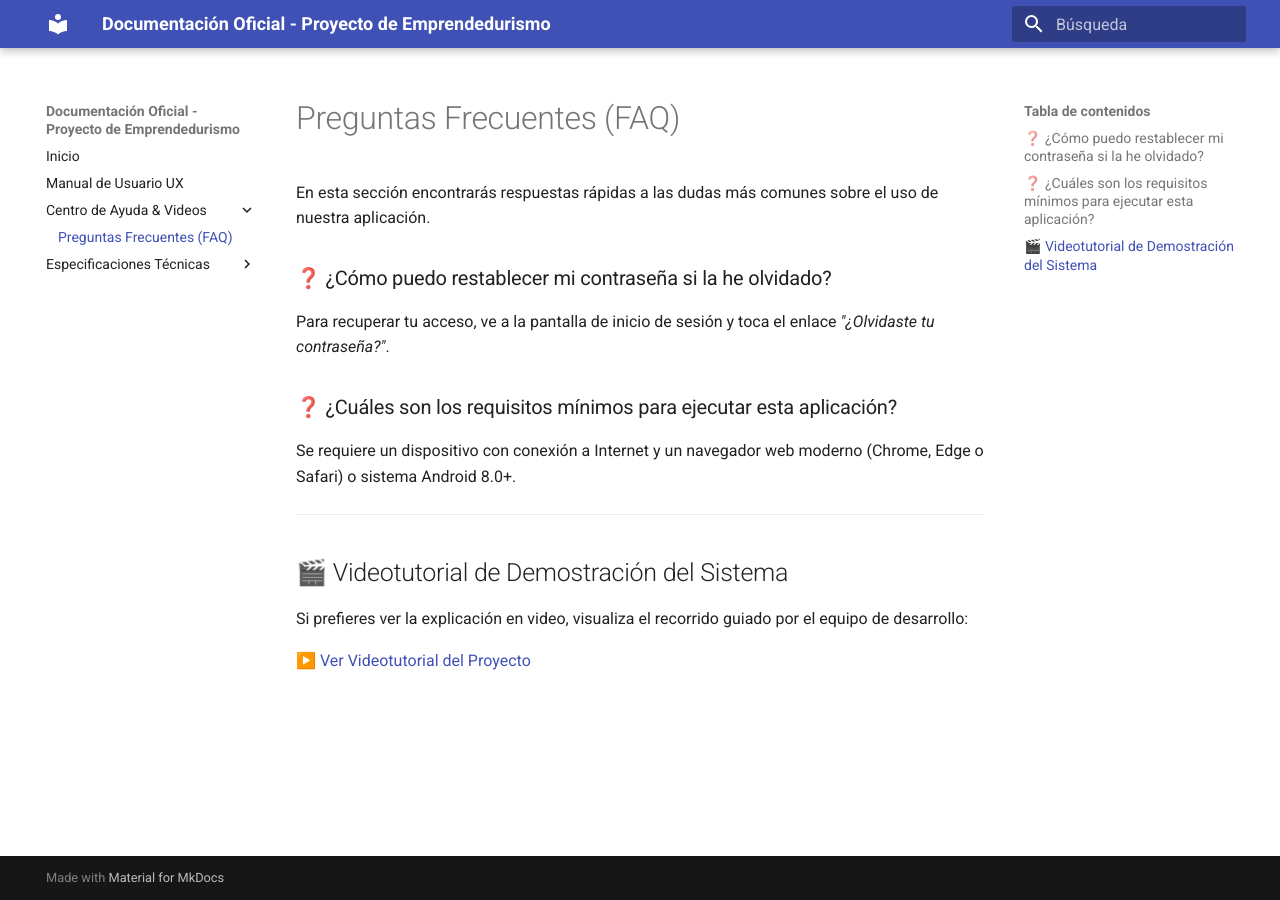
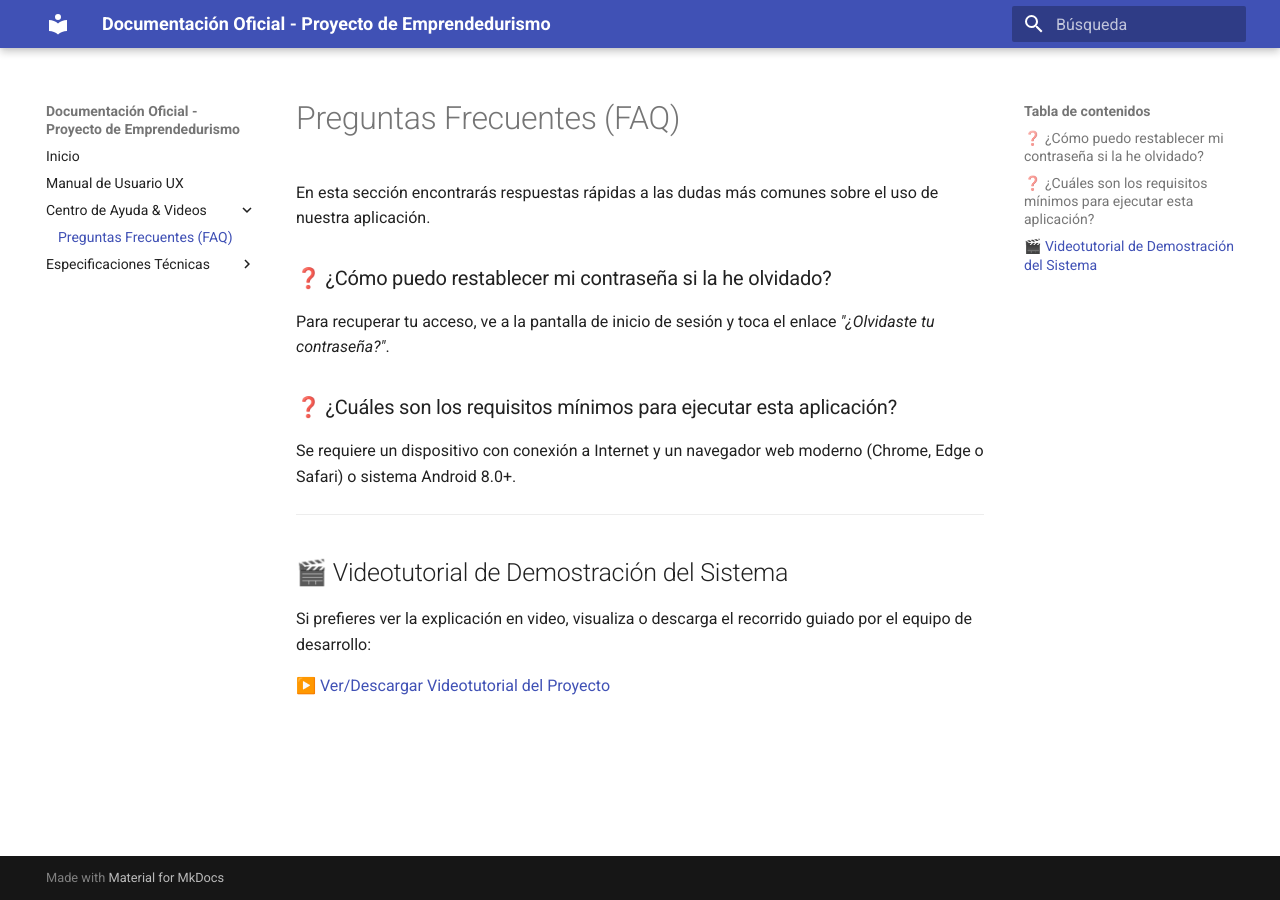
Before and after one commit to AlexanderEspinoza2008/Docu_AppMovil_Modulo35, an MkDocs documentation site: the page built from docs/faq.md, in a window 1280 px wide. Built offline with MkDocs 1.6.1 and Material for MkDocs 9.7.7, drawn with Linux system fonts in a browser that asks for light colours.

Commit message:
fix: corrige enlace definitivo de video en faq.md

```diff
--- a/docs/faq.md
+++ b/docs/faq.md
@@ -12,6 +12,6 @@ Se requiere un dispositivo con conexión a Internet y un navegador web moderno (
 
 ## 🎬 Videotutorial de Demostración del Sistema
 
-Si prefieres ver la explicación en video, visualiza el recorrido guiado por el equipo de desarrollo:
+Si prefieres ver la explicación en video, visualiza o descarga el recorrido guiado por el equipo de desarrollo:
 
-[▶️ Ver Videotutorial del Proyecto](PEGA_AQUI_TU_ENLACE_DE_GOOGLE_DRIVE)
+[▶️ Ver/Descargar Videotutorial del Proyecto](https://github.com/AlexanderEspinoza2008/Docu_AppMovil_Modulo35/raw/main/docs/videotutorial_proyecto.mp4)
```
